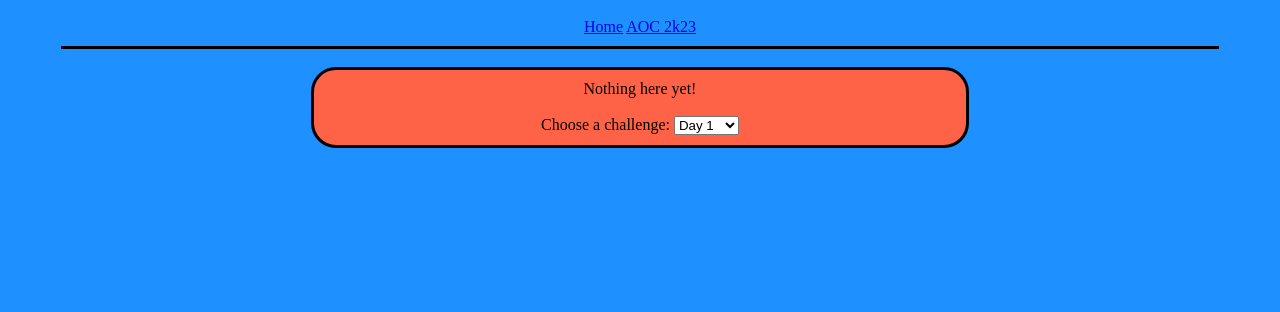
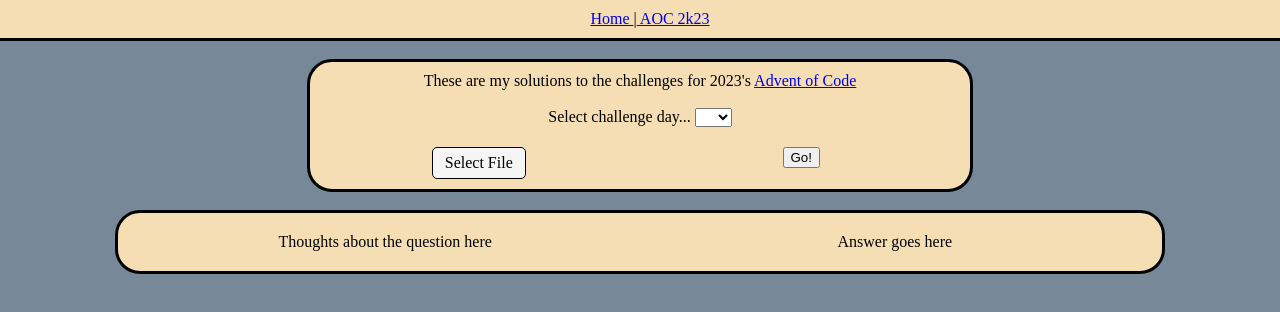
Before and after one commit to sam-hol/sam-hol.github.io, a plain HTML site: page aoc2k23.html in a window 1280 px wide. Drawn offline with Linux system fonts and the light colour scheme.

Commit message:
day 2
Where I realize I don't know JavaScript yet.

```diff
--- a/aoc2k23.html
+++ b/aoc2k23.html
@@ -3,52 +3,67 @@
 <head>
   <link rel="shortcut icon" type="image/ico" href="/resources/images/favicon.ico" />
   <meta charset="utf-8">
-  <title></title>
+<script src="scripts/aoc2k23.js"></script>
+<title>aoc2k23</title>
   <link href="style.css" rel="stylesheet" />
 </head>
 
-    <div class="topbar">
-        <a href="index.html">Home</a>
-        <a href="aoc2k23.html">AOC 2k23</a>
-    </div>
+    <div class="topbar"><a href="index.html">Home </a>|<a href="aoc2k23.html"> AOC 2k23</a></div>
     <br/>
+    <body>
+
     <div class="main">
-        Nothing here yet!
-        <br/>
-        <br/>
-        <div class="dropdown">
-            <label for="days">Choose a challenge:</label>
-            <select name="days" id="dayMenu">
-                <option value="day1">Day 1</option>
-                <option value="day2">Day 2</option>
-                <option value="day3">Day 3</option>
-                <option value="day4">Day 4</option>
-                <option value="day5">Day 5</option>
-                <option value="day6">Day 6</option>
-                <option value="day7">Day 7</option>
-                <option value="day8">Day 8</option>
-                <option value="day9">Day 9</option>
-                <option value="day10">Day 10</option>
-                <option value="day11">Day 11</option>
-                <option value="day12">Day 12</option>
-                <option value="day13">Day 13</option>
-                <option value="day14">Day 14</option>
-                <option value="day15">Day 15</option>
-                <option value="day16">Day 16</option>
-                <option value="day17">Day 17</option>
-                <option value="day18">Day 18</option>
-                <option value="day19">Day 19</option>
-                <option value="day20">Day 20</option>
-                <option value="day21">Day 21</option>
-                <option value="day22">Day 22</option>
-                <option value="day23">Day 23</option>
-                <option value="day24">Day 24</option>
-                <option value="day25">Day 25</option>
+        These are my solutions to the challenges for 2023's <a href="https://adventofcode.com">Advent of Code</a>
+        <br /><br />
+        <nav class="dropdown">
+            <label for="days">Select challenge day...</label>
+            <select name="days" id="days">
+                <option value="0"></option>
+                <option value="1">1</option>
+                <option value="2">2</option>
+                <option value="3">3</option>
+                <option value="4">4</option>
+                <option value="5">5</option>
+                <option value="6">6</option>
+                <option value="7">7</option>
+                <option value="8">8</option>
+                <option value="9">9</option>
+                <option value="10">10</option>
+                <option value="11">11</option>
+                <option value="12">12</option>
+                <option value="13">13</option>
+                <option value="14">14</option>
+                <option value="15">15</option>
+                <option value="16">16</option>
+                <option value="17">17</option>
+                <option value="18">18</option>
+                <option value="19">19</option>
+                <option value="20">20</option>
+                <option value="21">21</option>
+                <option value="22">22</option>
+                <option value="23">23</option>
+                <option value="24">24</option>
+                <option value="25">25</option>
             </select>
+        </nav>
+        <div class="grid-container">
+            <div class="grid1">
+                <label for="txtPicker" class="filePLabel">Select File</label>
+                <input type="file" id="txtPicker" accept=".txt" onclick="setTextFile()" />
+            </div>
+            <div class="grid2"><button onclick="myFunc1()">Go!</button></div>
+        </div>
+        </div>
+        <br />
+    <div class="solution">
+        <div class="solutionGrid">
+            <div class="question" id="questionText">
+                Thoughts about the question here
+            </div>
+            <div class="answer" id="answerText">
+                Answer goes here
+            </div>
         </div>
     </div>
-
-
 </body>
-
 </html>
--- /dev/null
+++ b/scripts/aoc2k23.js
@@ -0,0 +1,81 @@
+var textContents;
+
+function setTextFile() {
+    var fileSelector = document.getElementById('txtPicker');
+    fileSelector.addEventListener('change', (Event) => {
+        var file = Event.target.file;
+        var reader = new FileReader();
+        reader.readAsText(file, 'UTF-8');
+        reader.onload = readerEvent => {
+            var content = readerEvent.target.result;
+            alert(content);
+        }
+    })
+
+}
+
+function myFunc1() {
+    var day = document.getElementById('days').value;
+
+    document.getElementById('answerText').innerHTML = day;
+    switch (day) {
+        case 1:
+            break;
+        case 2:
+            break;
+        case 3:
+            break;
+        case 4:
+            break;
+        case 5:
+            break;
+        case 6:
+            break;
+        case 7:
+            break;
+        case 8:
+            break;
+        case 9:
+            break;
+        case 10:
+            break;
+        case 11:
+            break;
+        case 12:
+            break;
+        case 13:
+            break;
+        case 14:
+            break;
+        case 15:
+            break;
+        case 16:
+            break;
+        case 17:
+            break;
+        case 18:
+            break;
+        case 19:
+            break;
+        case 20:
+            break;
+        case 21:
+            break;
+        case 22:
+            break;
+        case 23:
+            break;
+        case 24:
+            break;
+        case 25:
+            break;
+    }
+}
+
+function readTxt() {
+    if (textFile == null) alert('NO FILE CHOSEN.');
+    else {
+        document.getElementById('questionText').innerHTML = textFile;
+    }
+
+}
--- a/style.css
+++ b/style.css
@@ -1,5 +1,6 @@
 body {
-    background-color:dodgerblue;
+    background-color:lightslategray;
+    margin: 0px;
 }
 
 .main {
@@ -8,7 +9,17 @@ body {
     border: 3px solid black;
     padding: 10px;
     text-align: center;
-    background-color: tomato;
+    background-color:wheat;
+    border-radius: 25px;
+}
+
+.solution {
+    margin: auto;
+    width: 80%;
+    border: 3px solid black;
+    padding: 10px;
+    text-align: center;
+    background-color: wheat;
     border-radius: 25px;
 }
 
@@ -19,12 +30,47 @@ body {
 
 .topbar {
     margin: auto;
-    width: 90%;
+    width: 100%;
     padding: 10px;
     text-align: center;
+    justify-content: center;
     border-bottom: 3px solid black;
+    background-color: wheat;
 }
 
-.dropdown {
+.grid-container {
+    display: grid;
+    gap: 5px;
+    justify-content: center;
+    margin: auto;
+    padding-top: 20px;
+    grid-template-columns: repeat(2, minmax(0,1fr));
+}
+
+.solutionGrid {
+    display: grid;
+    gap: 15px;
+    justify-content: center;
+    margin: auto;
+    padding: 10px;
+    grid-template-columns: repeat(2, minmax(0,1fr));
+}
+
+#txtPicker, #dayMenu {
+    display: block;
+    margin: auto;
 
 }
+
+#txtPicker {
+    display: none;
+}
+
+.filePLabel {
+    border: 1px solid black;
+    display: inline-block;
+    padding: 6px 12px;
+    cursor: pointer;
+    background-color:whitesmoke;
+    border-radius: 5px;
+}
```
Also changed, not shown: index.html (+3 -2 lines).
